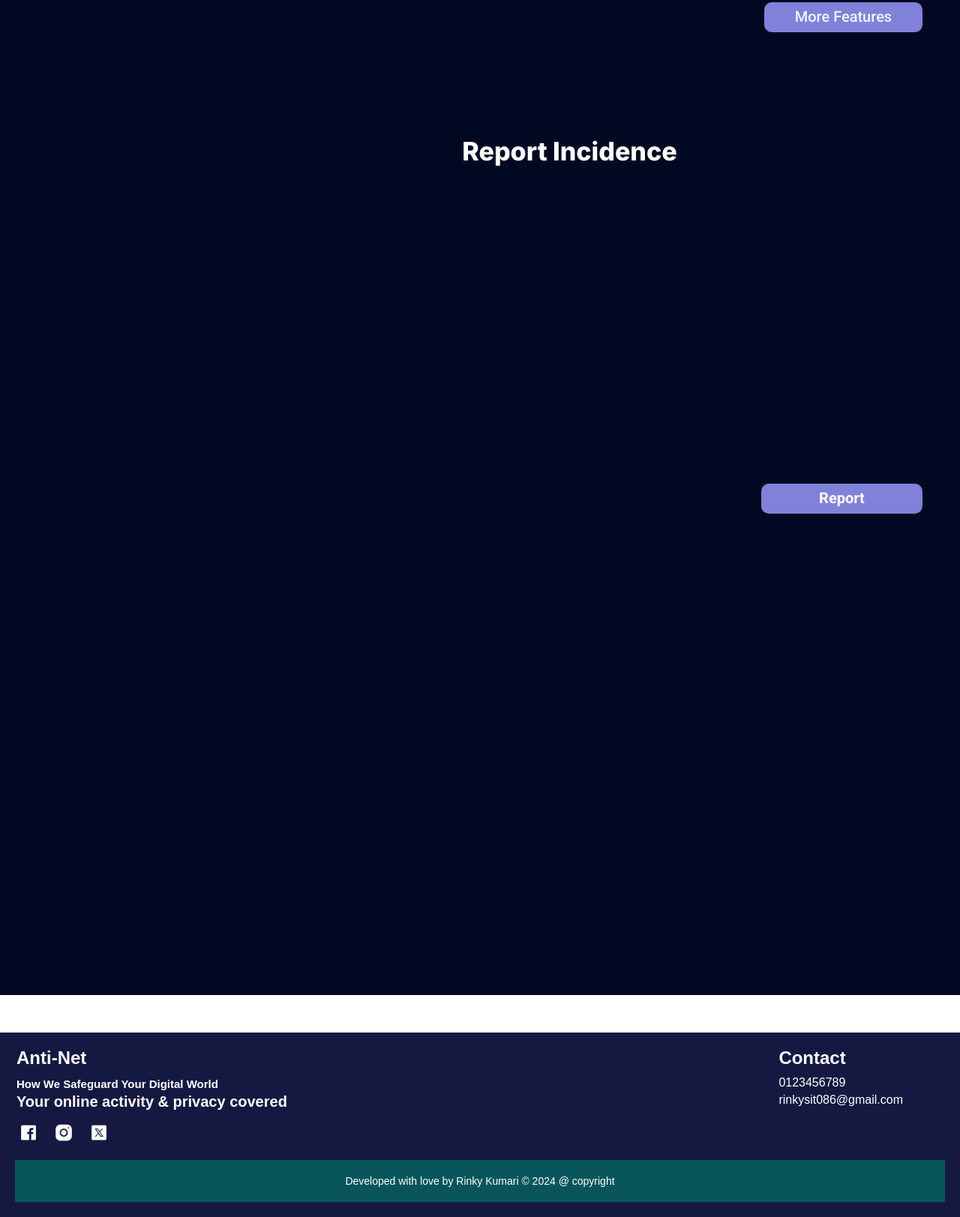
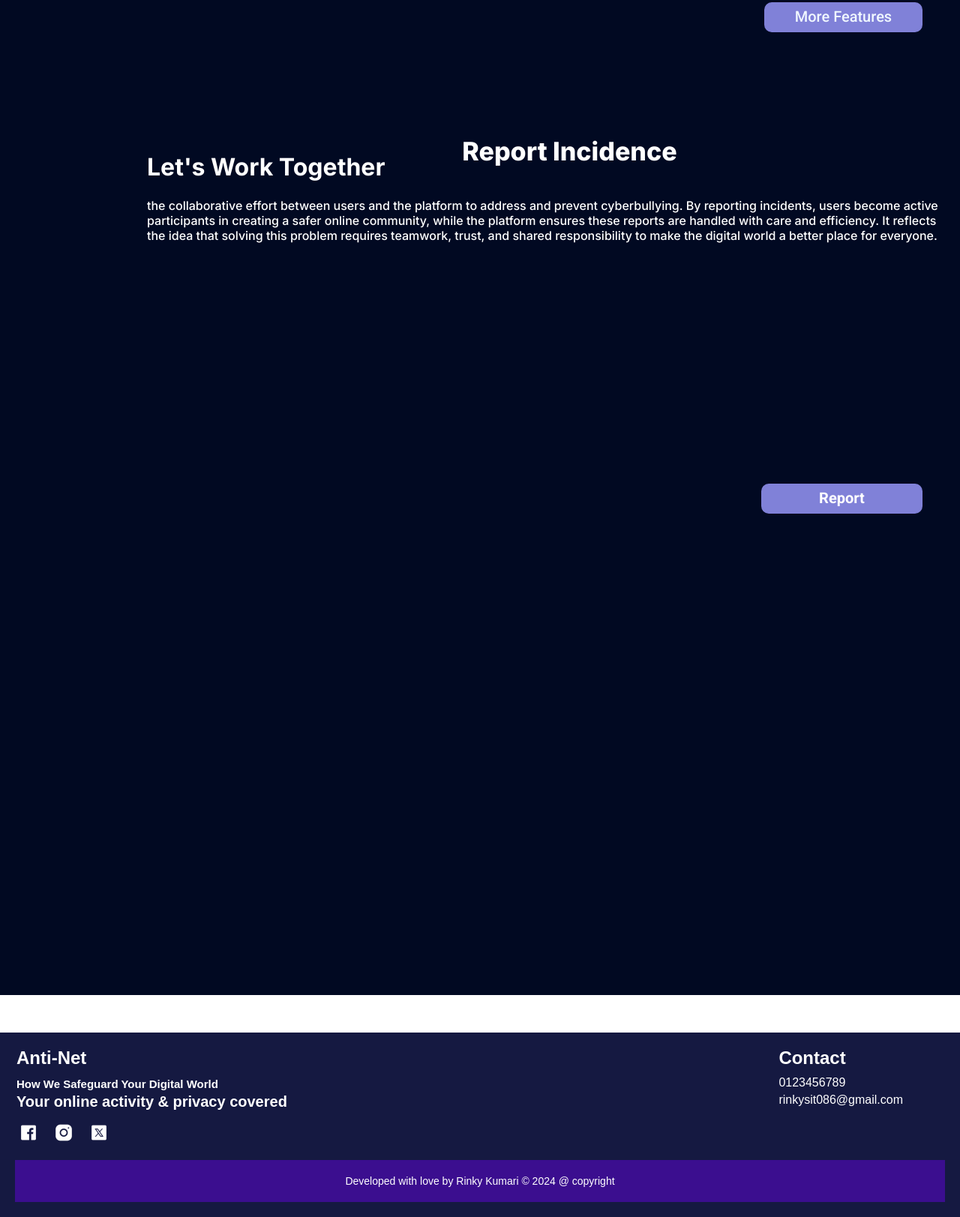
Before and after one commit to Rinky73577/Anti-Net_project, a website built with Parcel: page index.html in a window 1280 px wide. Shown: the part 2228-3851 px from the top of the page at 75% size. Built offline with nearby package versions, Linux system fonts and the light colour scheme.

Commit message:
report
adding text in report section

```diff
--- a/index.css
+++ b/index.css
@@ -126,6 +126,8 @@ a{
   font-weight: 800;
   display: none;
 } */
+
+/* -----Fotter------ */
 .fotter {
   position: relative;
   margin-top: 50px;
@@ -234,7 +236,7 @@ a{
   margin-top: 150px;
   font-size: 14px;
   color: white;
-  background: rgb(7, 85, 91);
+  background: rgb(59, 14, 143);
   padding: 20px 0;
 }
 .more-about-as1 {
@@ -299,7 +301,7 @@ a{
   left: 40.74%;
   background-color: var(--color-darkslateblue);
 }
-.enter-your-name {
+/* .enter-your-name {
   position: absolute;
   width: 12.39%;
   top: 17.89%;
@@ -325,7 +327,8 @@ a{
   line-height: 120%;
   font-weight: 500;
   display: inline-block;
-}
+} */
+
 .phone-icon {
   position: absolute;
   height: 7.95%;
--- a/index.html
+++ b/index.html
@@ -73,6 +73,10 @@
           <b class="more-about-as1">Report </b>
         </div>
         <div class="report-incedent">Report Incidence</div>
+        <div>
+          <h1>Let's Work Together </h1>
+          <p>the collaborative effort between users and the platform to address and prevent cyberbullying. By reporting incidents, users become active participants in creating a safer online community, while the platform ensures these reports are handled with care and efficiency. It reflects the idea that solving this problem requires teamwork, trust, and shared responsibility to make the digital world a better place for everyone.</p>
+        </div>
         <!-- <div class="message-input-placeholder"></div>
         <div class="message-input-background"></div>
         <div class="social-media-icon-placeholder"></div>
```
